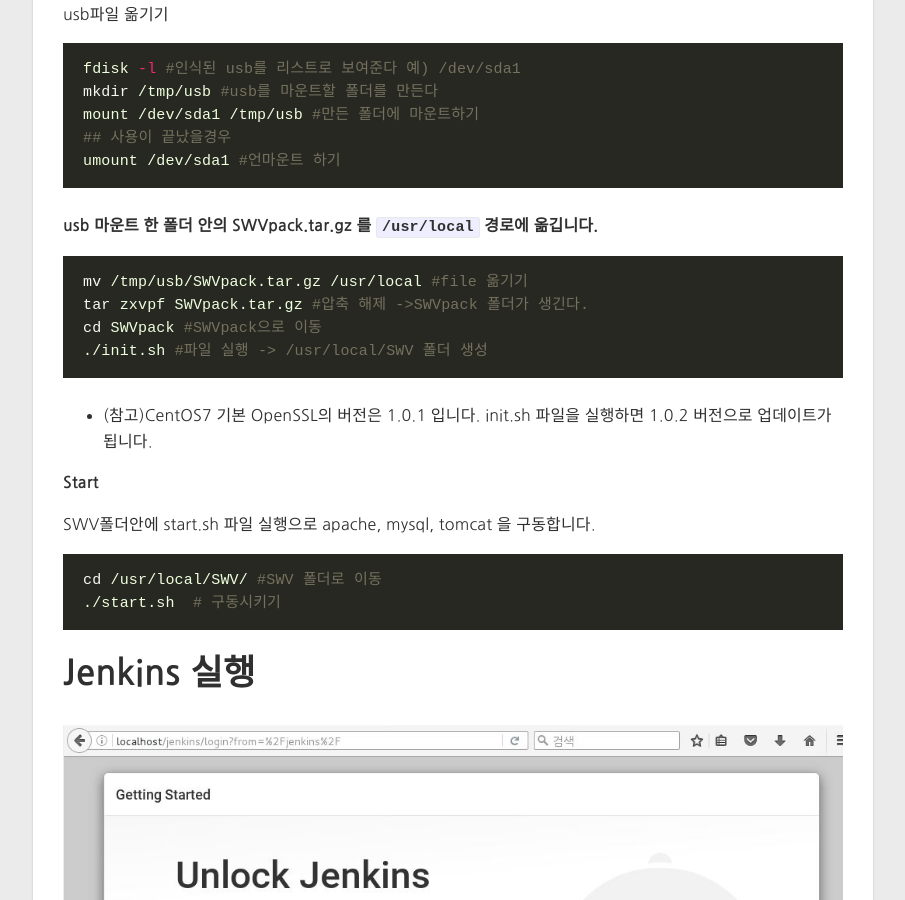
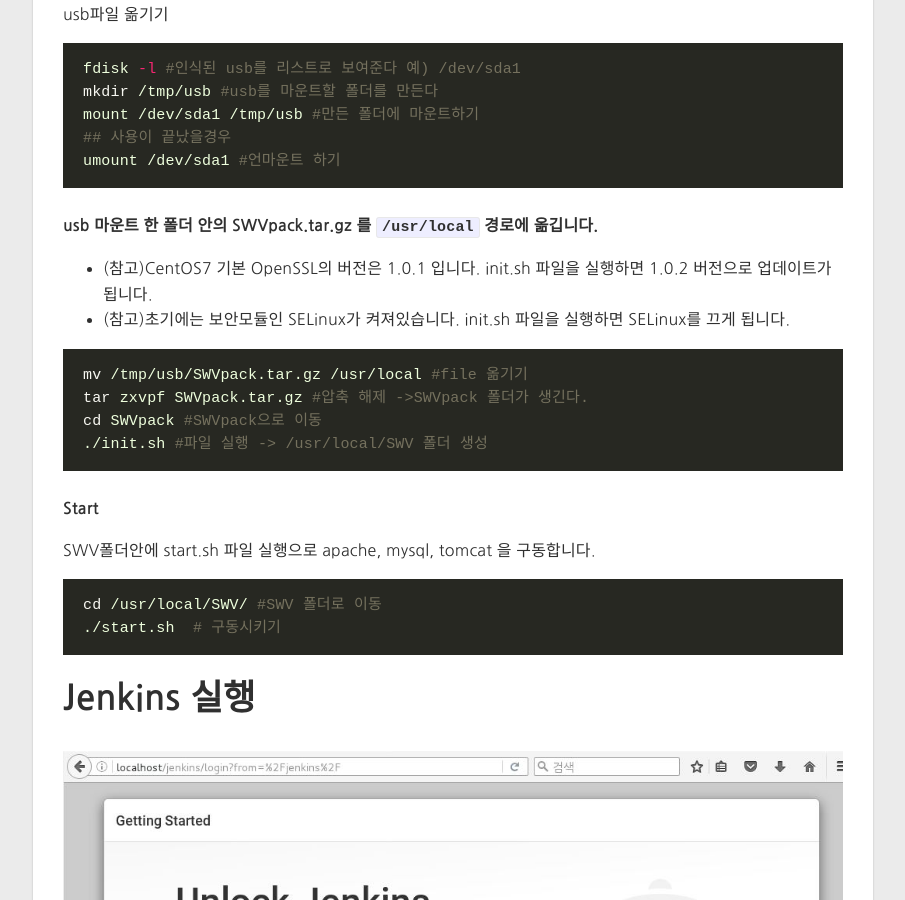
Before and after one commit to HongJeSeong/HongJeSeong.github.io, a Jekyll site: the page built from _posts/study/2018-09-08-SWV.md, in a window 1280 px wide and 900 px high, scrolled down 5198 px. Shown: the whole window, without its empty margins (187-1092 px from the left). Built offline with Jekyll 4.4.1, drawn with Linux system fonts in a browser that asks for light colours; nearby versions of some CDN libraries.

Commit message:
SELinux 설명 추가

````diff
--- a/_posts/study/2018-09-08-SWV.md
+++ b/_posts/study/2018-09-08-SWV.md
@@ -72,13 +72,17 @@
 ```
 **usb 마운트 한 폴더 안의  SWVpack.tar.gz 를 `/usr/local` 경로에 옮깁니다.**
 
+
+- (참고)CentOS7 기본 OpenSSL의 버전은 1.0.1 입니다. init.sh 파일을 실행하면 1.0.2 버전으로 업데이트가 됩니다.
+- (참고)초기에는 보안모듈인 SELinux가 켜져있습니다. init.sh 파일을 실행하면 SELinux를 끄게 됩니다.
+
 ```sh
 mv /tmp/usb/SWVpack.tar.gz /usr/local #file 옮기기
 tar zxvpf SWVpack.tar.gz #압축 해제  ->SWVpack 폴더가 생긴다.
 cd SWVpack #SWVpack으로 이동
 ./init.sh #파일 실행 -> /usr/local/SWV 폴더 생성
 ```
-- (참고)CentOS7 기본 OpenSSL의 버전은 1.0.1 입니다. init.sh 파일을 실행하면 1.0.2 버전으로 업데이트가 됩니다.
+
 
 **Start**
 
@@ -109,7 +113,7 @@
 ![](../../images/posts/SWV/start_redmine.JPG)
 localhost/redmine으로 접속하여 redmine을 사용 가능합니다.
 
-### SVN 계정 설정
+# SVN 계정 설정
 ![](../../images/posts/SWV/svn_users.JPG)
 
 svn 저장소는 `/usr/local/server/svn/repo/devl`에 위치시켰습니다.
````
